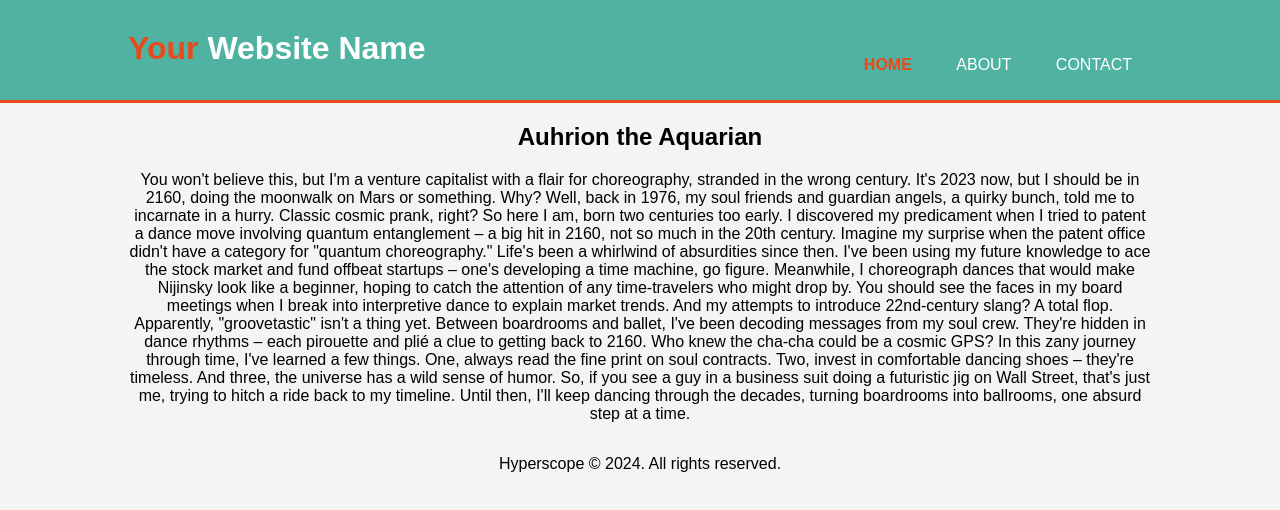
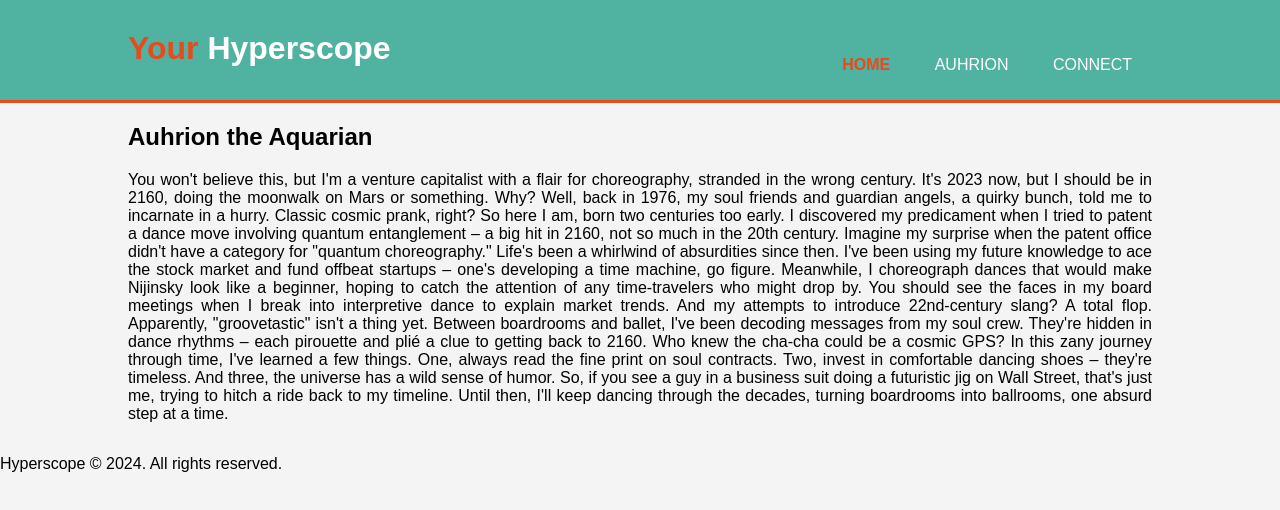
Before and after one commit to Auhrion/hyperscope, a plain HTML site: page index.html in a window 1280 px wide. Drawn offline with Linux system fonts and the light colour scheme.

Commit message:
Update index.html

```diff
--- a/index.html
+++ b/index.html
@@ -11,7 +11,8 @@
             margin: 0;
             padding: 0;
             background-color: #f4f4f4;
-            text-align: center;
+            text-align: justify; /* Justify text in the body */
+            text-justify: inter-word;
         }
         .container {
             width: 80%;
@@ -64,13 +65,13 @@
     <header>
         <div class="container">
             <div id="branding">
-                <h1><span class="highlight">Your</span> Website Name</h1>
+                <h1><span class="highlight">Your</span> Hyperscope</h1>
             </div>
             <nav>
                 <ul>
                     <li class="current"><a href="index.html">Home</a></li>
-                    <li><a href="about.html">About</a></li>
-                    <li><a href="contact.html">Contact</a></li>
+                    <li><a href="about.html">Auhrion</a></li>
+                    <li><a href="contact.html">Connect</a></li>
                 </ul>
             </nav>
         </div>
```
